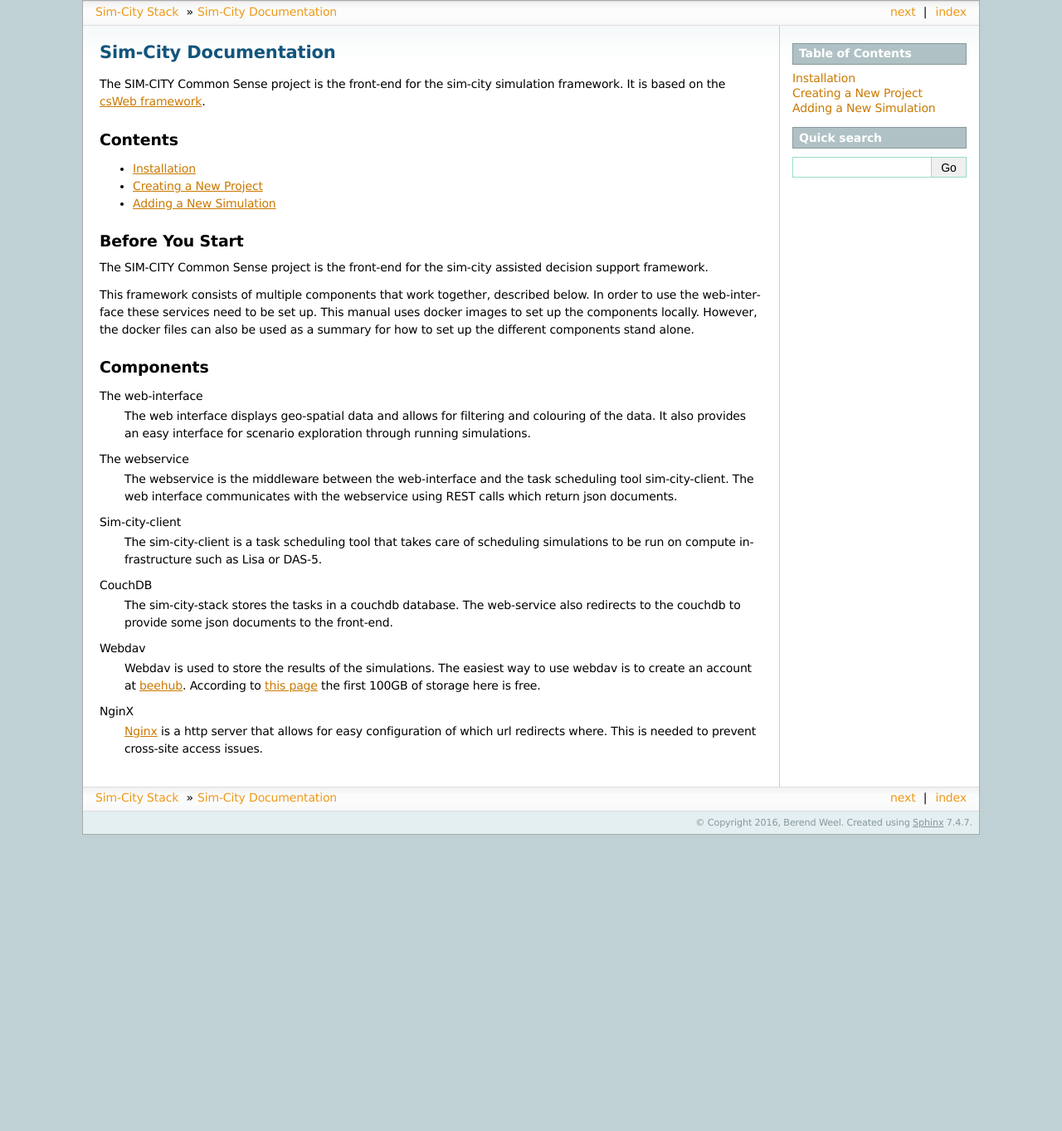
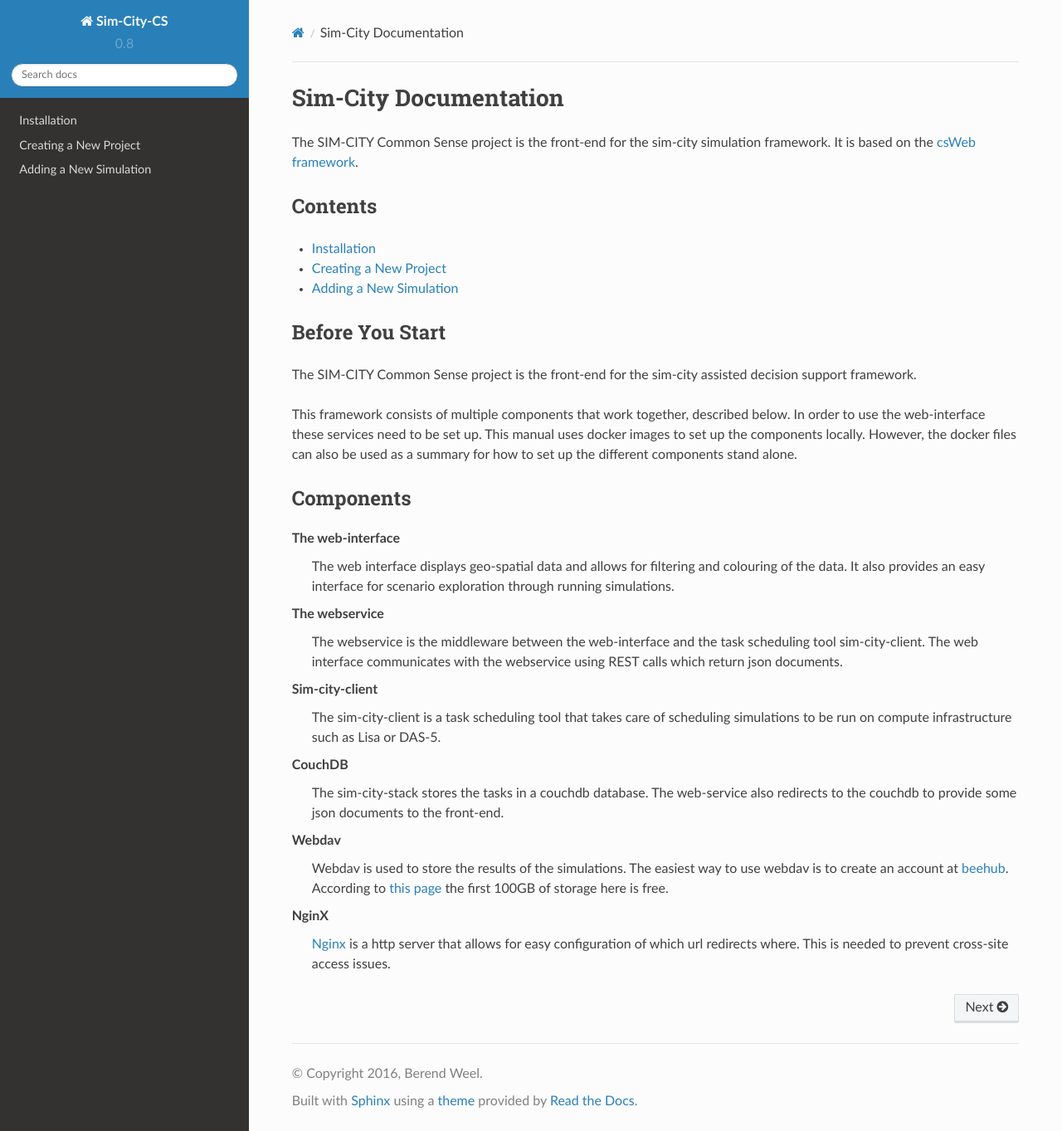
Before and after one commit to ReGIS-org/regis-stack, a Sphinx documentation site: the page built from docs/index.rst, in a window 1280 px wide and 1363 px high. Shown: the whole window at 83% size. Built offline with Sphinx 7.4.7 and the Read the Docs theme 2.0.0, drawn with Linux system fonts in a browser that asks for light colours.

Commit message:
Switched styles for full TOC

```diff
--- a/docs/_static/style.css
+++ b/docs/_static/style.css
@@ -1,6 +1,5 @@
-body {
+div.wy-nav-content {
     max-width: 1080px;
-    margin: 0 auto;
 }
 
 em {
--- a/docs/conf.py
+++ b/docs/conf.py
@@ -15,6 +15,8 @@
 import sys
 import os
 
+import sphinx_rtd_theme
+
 # If extensions (or modules to document with autodoc) are in another directory,
 # add these directories to sys.path here. If the directory is relative to the
 # documentation root, use os.path.abspath to make it absolute, like shown here.
@@ -28,7 +30,7 @@
 # Add any Sphinx extension module names here, as strings. They can be
 # extensions coming with Sphinx (named 'sphinx.ext.*') or your custom
 # ones.
-extensions = ['sphinxcontrib.fulltoc']
+# extensions = ['sphinxcontrib.fulltoc']
 
 # Add any paths that contain templates here, relative to this directory.
 templates_path = ['_templates']
@@ -108,7 +110,7 @@
 
 # The theme to use for HTML and HTML Help pages.  See the documentation for
 # a list of builtin themes.
-html_theme = 'sphinxdoc'
+html_theme = 'sphinx_rtd_theme'
 
 # Theme options are theme-specific and customize the look and feel of a theme
 # further.  For a list of options available for each theme, see the
@@ -116,7 +118,7 @@
 #html_theme_options = {}
 
 # Add any paths that contain custom themes here, relative to this directory.
-#html_theme_path = []
+html_theme_path = [sphinx_rtd_theme.get_html_theme_path()]
 
 # The name for this set of Sphinx documents.
 # "<project> v<release> documentation" by default.
--- a/docs/requirements.txt
+++ /dev/null
@@ -1 +0,0 @@
-sphinxcontrib-fulltoc==1.1
```
